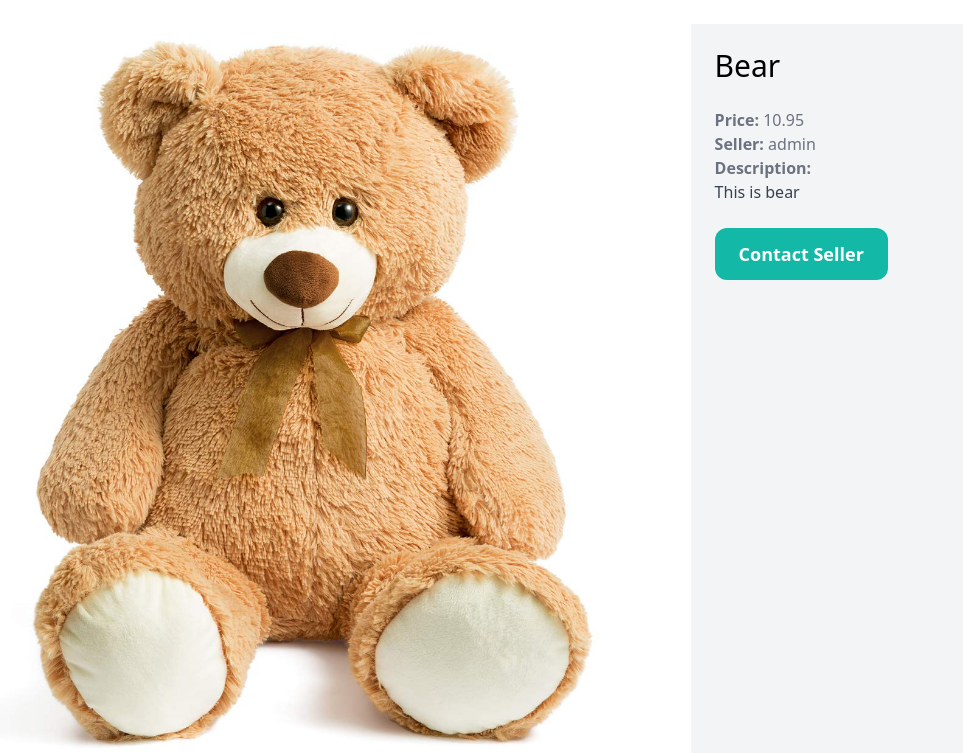
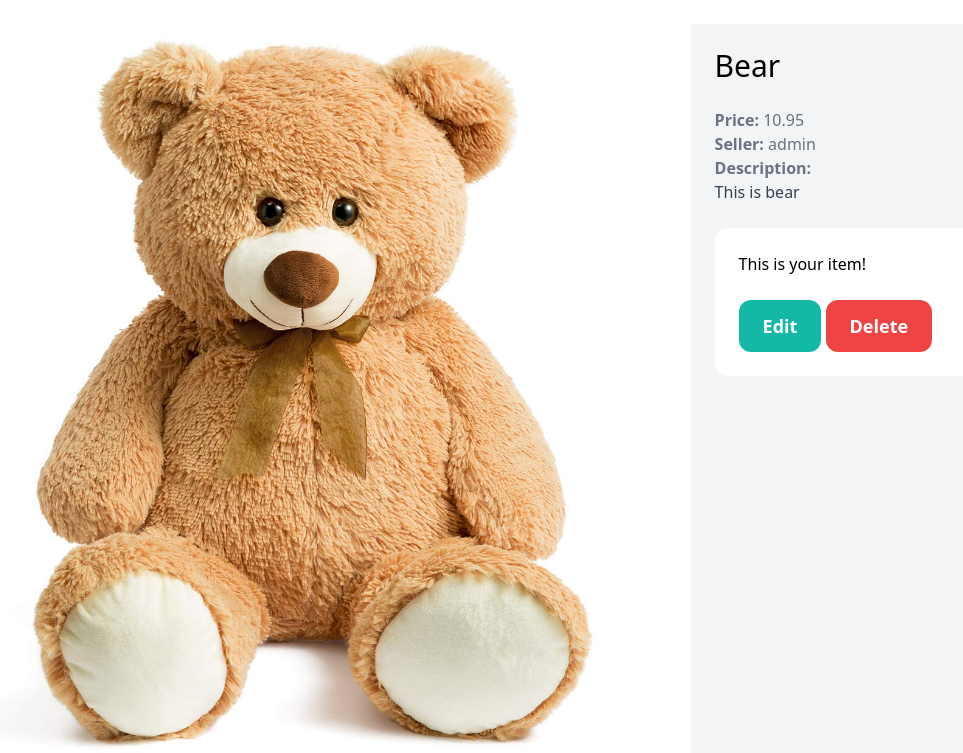
Before and after one commit to Jazyel99/makertplace-django, a Django app: page /items/1/ in a window 1280 px wide. Shown: the part 77-830 px from the top of the page, without its empty margins (87-1050 px from the left). Run offline with Django 4.2, Linux system fonts and the light colour scheme; a user stored in the database is signed in; data comes from the database, SQL or seed files in the repository; some libraries are stand-ins or nearby versions.

Commit message:
feat(item): added edit and delete buttom

```diff
--- a/puddle/item/templates/item/detail.html
+++ b/puddle/item/templates/item/detail.html
@@ -27,12 +27,27 @@
           {{ item.description }}
         </p>
       {% endif %}
+
+      {% if request.user == item.created_by %}
+        <div class="mt-6 p-6 bg-white rounded-xl">
+          <p>This is your item!</p>
+          <a href="{% url 'item:edit' item.id %}" class="inline-block mt-6 px-6 py-3 text-lg font-semibold
+            bg-teal-500 text-white rounded-xl">
+              Edit
+          </a>
+          <a href="{% url 'item:delete' item.id %}" class="inline-block mt-6 px-6 py-3 text-lg font-semibold
+            bg-red-500 text-white rounded-xl">
+            Delete
+          </a>
+        </div>
+      {% else %}
       <a href="" class="inline-block mt-6 text-lg
         font-semibold text-white bg-teal-500
         rounded-xl hover:bg-teal-700 py-3 px-6 duration-300"
       >
         Contact Seller
       </a>
+      {% endif %}
     </div>
   </div>
    <div class="mt-6 px-6 py-12 bg-gray-100 rounded-xl">
```
